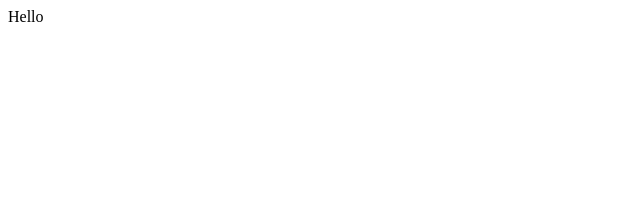
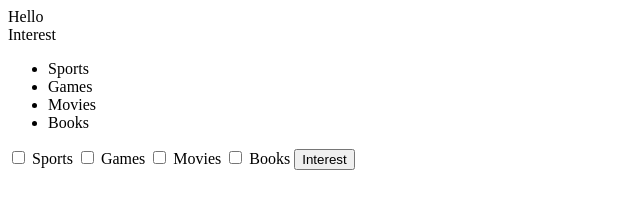
Before and after one commit to lekchan000/WebDev, a plain HTML site: page js-content.html in a window 1280 px wide. Shown: the whole page, without its empty margins (0-640 px from the left). Drawn offline with Linux system fonts and the light colour scheme.

Commit message:
Add interest selection with checkboxes and logging for submitted interests

```diff
--- a/js-content.html
+++ b/js-content.html
@@ -8,12 +8,37 @@
 <body>
     <div id="pullcontent">Hello<span style="display: none;">World</span></div>
 
+    <div> Interest </div>
+    <div id="content">
+        <ul>
+            <li>Sports</li>
+            <li>Games</li>
+            <li>Movies</li>
+            <li>Books</li>
+        </ul>
+    </div>
+    <input type="checkbox" name="interest" value="Sports"> Sports
+    <input type="checkbox" name="interest" value="Games"> Games
+    <input type="checkbox" name="interest" value="Movies"> Movies
+    <input type="checkbox" name="interest" value="Books"> Books
+
+    <button onclick="submitInterest()">Interest</button>
+
 
     <script>
         let HelloWorldDOM = document.getElementById("pullcontent")
         console.log(HelloWorldDOM.textContent)
         console.log(HelloWorldDOM.innerText)
         console.log(HelloWorldDOM.innerHTML)
+
+        function submitInterest(){
+            let interestDOM = document.querySelectorAll("input[name=interest]")
+            for (let i = 0; i<interestDOM.length;i++) {
+                if(interestDOM[i].checked) {
+                    console.log(interestDOM[i].value)
+                }
+            }
+        }
     </script>
 </body>
 </html>
```
